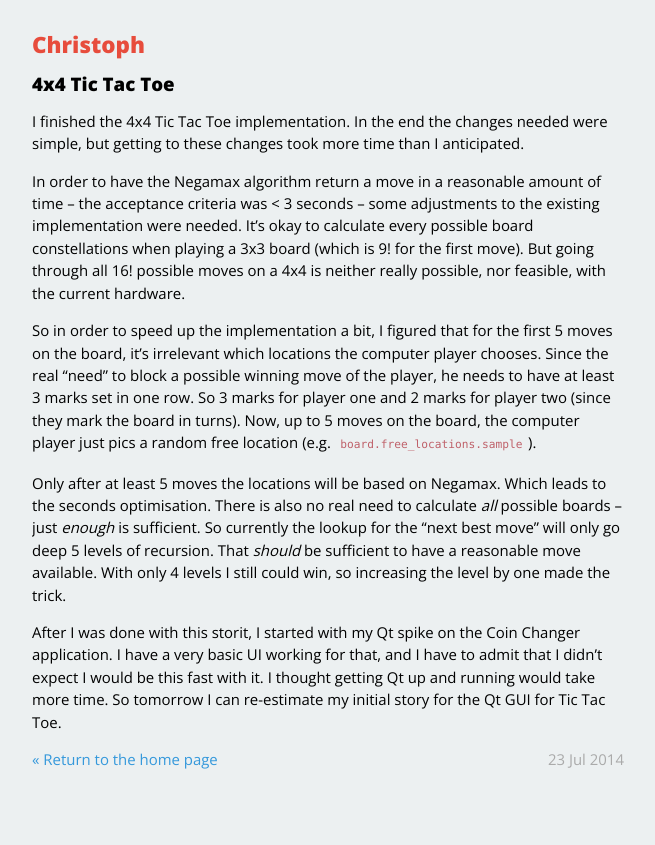
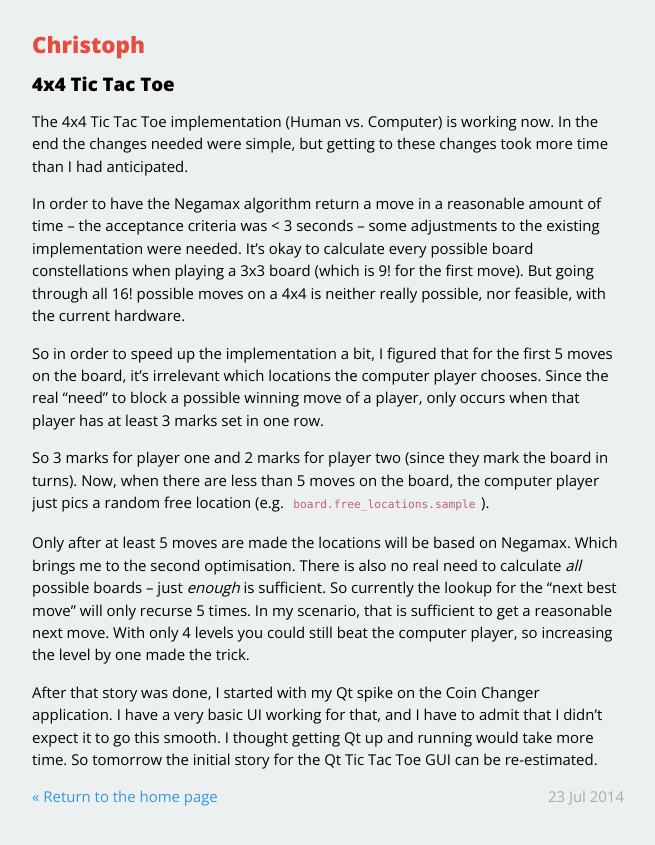
Before and after one commit to christophgockel/christophgockel.github.io, a Jekyll site: the page built from _posts/2014-07-23-4x4-tic-tac-toe.md, in a window 1280 px wide. Shown: the top 845 px of the page, without its empty margins (312-967 px from the left). Built offline with Jekyll 4.4.1, drawn with Linux system fonts in a browser that asks for light colours; Markdown is read by kramdown in place of the engine named in the settings.

Commit message:
Fixed some typos and spelling.

```diff
--- a/_posts/2014-07-23-4x4-tic-tac-toe.md
+++ b/_posts/2014-07-23-4x4-tic-tac-toe.md
@@ -3,12 +3,14 @@ layout: post
 title: 4x4 Tic Tac Toe
 ---
 
-I finished the 4x4 Tic Tac Toe implementation. In the end the changes needed were simple, but getting to these changes took more time than I anticipated.
+The 4x4 Tic Tac Toe implementation (Human vs. Computer) is working now. In the end the changes needed were simple, but getting to these changes took more time than I had anticipated.
 
 In order to have the Negamax algorithm return a move in a reasonable amount of time &ndash; the acceptance criteria was < 3 seconds &ndash; some adjustments to the existing implementation were needed. It’s okay to calculate every possible board constellations when playing a 3x3 board (which is 9! for the first move). But going through all 16! possible moves on a 4x4 is neither really possible, nor feasible, with the current hardware.
 
-So in order to speed up the implementation a bit, I figured that for the first 5 moves on the board, it’s irrelevant which locations the computer player chooses. Since the real &ldquo;need&rdquo; to block a possible winning move of the player, he needs to have at least 3 marks set in one row. So 3 marks for player one and 2 marks for player two (since they mark the board in turns). Now, up to 5 moves on the board, the computer player just pics a random free location (e.g. `board.free_locations.sample`).
+So in order to speed up the implementation a bit, I figured that for the first 5 moves on the board, it’s irrelevant which locations the computer player chooses. Since the real &ldquo;need&rdquo; to block a possible winning move of a player, only occurs when that player has at least 3 marks set in one row.
 
-Only after at least 5 moves the locations will be based on Negamax. Which leads to the seconds optimisation. There is also no real need to calculate _all_ possible boards &ndash; just _enough_ is sufficient. So currently the lookup for the &ldquo;next best move&rdquo; will only go deep 5 levels of recursion. That _should_ be sufficient to have a reasonable move available. With only 4 levels I still could win, so increasing the level  by one made the trick.
+So 3 marks for player one and 2 marks for player two (since they mark the board in turns). Now, when there are less than 5 moves on the board, the computer player just pics a random free location (e.g. `board.free_locations.sample`).
 
-After I was done with this storit, I started with my Qt spike on the Coin Changer application. I have a very basic UI working for that, and I have to admit that I didn’t expect I would be this fast with it. I thought getting Qt up and running would take more time. So tomorrow I can re-estimate my initial story for the Qt GUI for Tic Tac Toe.
+Only after at least 5 moves are made the locations will be based on Negamax. Which brings me to the second optimisation. There is also no real need to calculate _all_ possible boards &ndash; just _enough_ is sufficient. So currently the lookup for the &ldquo;next best move&rdquo; will only recurse 5 times. In my scenario, that is sufficient to get a reasonable next move. With only 4 levels you could still beat the computer player, so increasing the level  by one made the trick.
+
+After that story was done, I started with my Qt spike on the Coin Changer application. I have a very basic UI working for that, and I have to admit that I didn’t expect it to go this smooth. I thought getting Qt up and running would take more time. So tomorrow the initial story for the Qt Tic Tac Toe GUI can be re-estimated.
```
